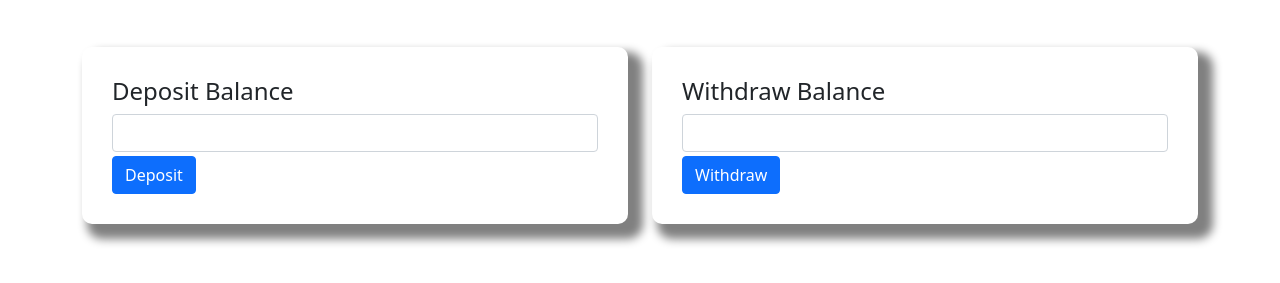
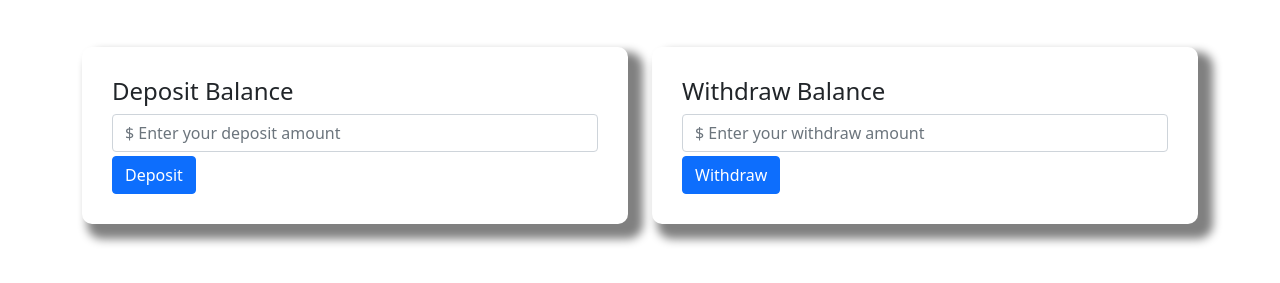
Before and after one commit to tanvir247/personal-bank, a plain HTML site: page index.html in a window 1280 px wide. Both pictures are taken after a click on the button "Login". Shown: the part 261-544 px from the top of the page. Drawn offline with nearby package versions, Linux system fonts and the light colour scheme.

Commit message:
placeholder added

```diff
--- a/index.html
+++ b/index.html
@@ -45,14 +45,14 @@
             <div class="col-md-6">
                 <div class="login-content">
                     <h4>Deposit Balance</h4>
-                    <input id="depositAmount"type="text" class="form-control">
+                    <input id="depositAmount"type="text" class="form-control" placeholder="$ Enter your deposit amount ">
                     <button type="submit" id="addDeposit"class="btn btn-primary mt-1">Deposit</button>
                 </div>
             </div>
             <div class="col-md-6">
                 <div class="login-content">
                     <h4>Withdraw Balance</h4>
-                    <input type="text" id="withdrawAmount" class="form-control">
+                    <input type="text" id="withdrawAmount" class="form-control" placeholder="$ Enter your withdraw amount">
                     <button type="submit" id="cashWithdraw" class="btn btn-primary mt-1">Withdraw</button>
                 </div>
             </div4
```
